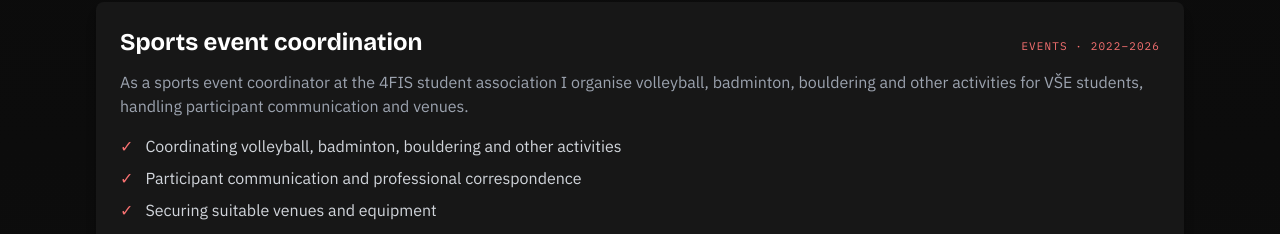
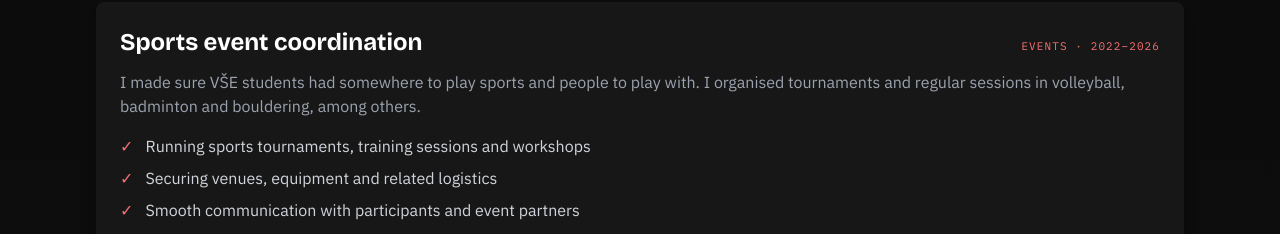
Before and after one commit to petrhollan22/petr-portfolio, a Next.js app: page /en/hustle in a window 1280 px wide. Shown: the part 558-792 px from the top of the page. Built offline with nearby package versions, Linux system fonts and the light colour scheme; no server answers.

Commit message:
Rewrite 4FIS sports events description and bullets

```diff
--- a/data/hustle.ts
+++ b/data/hustle.ts
@@ -28,17 +28,17 @@ export const hustleProjects: HustleProject[] = [
     id: "sports-events",
     title: { cs: "Organizace sportovních akcí", en: "Sports event coordination" },
     description: {
-      cs: "Jako koordinátor sportovních akcí ve spolku 4FIS zajišťuji volejbal, badminton, bouldering a další aktivity pro studenty VŠE. Komunikuji s účastníky a zařizuji prostory.",
-      en: "As a sports event coordinator at the 4FIS student association I organise volleyball, badminton, bouldering and other activities for VŠE students, handling participant communication and venues."
+      cs: "Staral jsem se o to, aby studenti VŠE měli kde a s kým sportovat. Organizoval jsem turnaje a pravidelné akce ve volejbalu, badmintonu nebo třeba boulderingu.",
+      en: "I made sure VŠE students had somewhere to play sports and people to play with. I organised tournaments and regular sessions in volleyball, badminton and bouldering, among others."
     },
     type: "event",
     period: "2022–2026",
     cta: { cs: "Web 4FIS", en: "4FIS website" },
     ctaLink: "https://4fis.cz/",
     bullets: [
-      { cs: "Koordinace volejbalu, badmintonu, boulderingu a dalších aktivit", en: "Coordinating volleyball, badminton, bouldering and other activities" },
-      { cs: "Komunikace s účastníky a profesionální korespondence", en: "Participant communication and professional correspondence" },
-      { cs: "Zajištění vhodných prostor a vybavení", en: "Securing suitable venues and equipment" },
+      { cs: "Pořádání sportovních turnajů, tréninků a workshopů", en: "Running sports tournaments, training sessions and workshops" },
+      { cs: "Zajištění sportovišť, vybavení a související logistiky", en: "Securing venues, equipment and related logistics" },
+      { cs: "Hladká komunikace s účastníky i partnery akcí", en: "Smooth communication with participants and event partners" },
       { cs: "Vytváření příležitostí k setkávání a osobnímu rozvoji studentů", en: "Creating opportunities for students to connect and grow" }
     ]
   },
--- a/messages/cs.json
+++ b/messages/cs.json
@@ -48,7 +48,7 @@
   },
   "freeTime": {
     "title": "Volný čas",
-    "lead": "Sport mě drží v rovnováze s prací. Tady najdeš, čemu se věnuji a kam se u toho dá kouknout.",
+    "lead": "Sport je pro mě nejlepší způsob, jak dobít baterky a udržet si čistou hlavu. V žádné z mých aktivit sice v nejbližší době nezaútočím na světovou top 10, ale v jejich kombinaci už bych možná pomýšlet mohl. Níže najdeš přehled toho, co dělám, i konkrétní tipy a odkazy.",
     "achievements": "Úspěchy",
     "coaching": "Trénink",
     "links": "Odkazy",
--- a/messages/en.json
+++ b/messages/en.json
@@ -48,7 +48,7 @@
   },
   "freeTime": {
     "title": "Free time",
-    "lead": "Sport keeps me balanced against desk work. Here is what I do and where to look it up.",
+    "lead": "Sport is my best way to recharge and clear my mind. I'm not about to crack the world's top 10 in any single one of these — but combine them all together, and maybe I'd have a shot. Below you'll find what I actually do, plus concrete tips and links.",
     "achievements": "Achievements",
     "coaching": "Coaching",
     "links": "Links",
```
